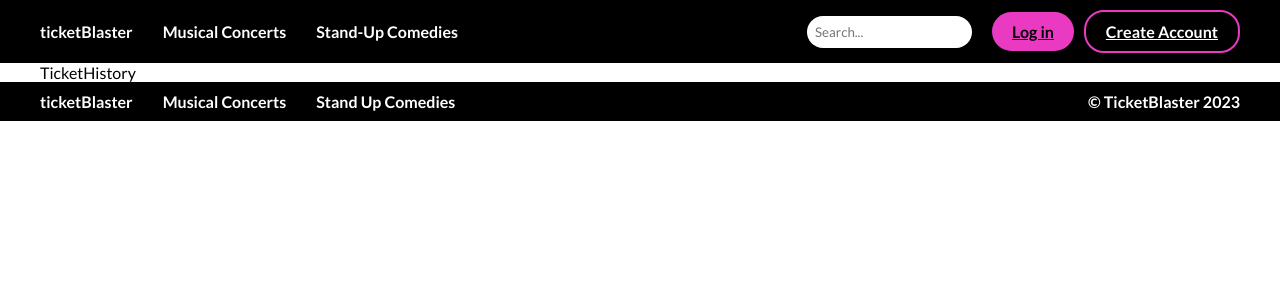
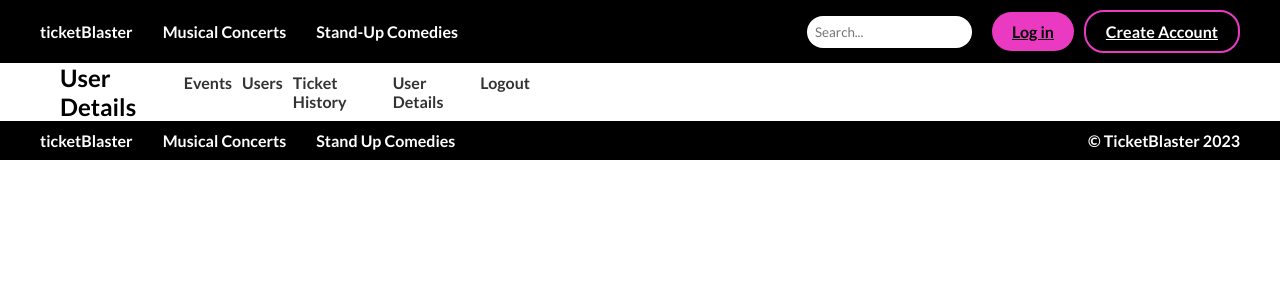
Before and after one commit to mitkapanarin/finalProject_ticketBlaster, a React (Vite) app in the folder client/: page /ticket-history in a window 1280 px wide. Shown: the top 300 px of the page. Built offline with nearby package versions, Linux system fonts and the light colour scheme.

Commit message:
create event

```diff
--- /dev/null
+++ b/client/src/Pages/EventDetails/EventDetails.jsx
@@ -0,0 +1,14 @@
+import React, { useState } from "react";
+import "./EventDetails.css";
+
+
+const EventDetails = () => {
+
+
+  return (
+   <div>Event DEtails</div>
+  );
+};
+
+export default EventDetails
+;
--- a/client/src/Pages/TicketHistory/TicketHistory.css
+++ b/client/src/Pages/TicketHistory/TicketHistory.css
@@ -0,0 +1,31 @@
+.card-ticket-history-details {
+    display: flex;
+    flex-direction: column;
+    width: 40%;
+    margin-left: 20px;
+    margin-right: 20px;
+  }
+
+  .navbar-ticket-history-details {
+    display: flex;
+    justify-content: space-between;
+    align-items: center;
+  }
+
+  .navbar-ticket-history-details ul {
+    list-style-type: none;
+    padding: 0;
+    margin: 0;
+    display: flex;
+  }
+
+  .navbar-ticket-history-details li {
+    margin-right: 10px;
+  }
+
+  .navbar-ticket-history-details a {
+    text-decoration: none;
+    color: #333;
+    font-weight: bold;
+
+  }
--- a/client/src/Pages/TicketHistory/TicketHistory.jsx
+++ b/client/src/Pages/TicketHistory/TicketHistory.jsx
@@ -1,9 +1,29 @@
-import React from 'react'
+import React, { useState } from "react";
+import "./TicketHistory.css";
+import { useSelector, useDispatch } from "react-redux";
+import { logout } from "../../store/Slices/userSlice";
+
 
 const TicketHistory = () => {
+  const dispatch = useDispatch()
+
+
   return (
-    <div>TicketHistory</div>
-  )
-}
+    <div className="card-ticket-history-details">
+      <div className="navbar-ticket-history-details">
+        <h2>User Details</h2>
+        <nav>
+          <ul>
+            <li><a href="/events">Events</a></li>
+            <li><a href="/all-users">Users</a></li>
+            <li><a href="/ticket-history">Ticket History</a></li>
+            <li><a href="/admin-details">User Details</a></li>
+            <li><a onClick={() => dispatch(logout())} >Logout</a></li>
+          </ul>
+        </nav>
+      </div>
+    </div>
+  );
+};
 
-export default TicketHistory
+export default TicketHistory;
--- a/client/src/Pages/index.jsx
+++ b/client/src/Pages/index.jsx
@@ -11,7 +11,7 @@ import Events from "./Events/Events";
 import AllUsers from "./AllUsers/AllUsers";
 import AdminDetails from "./AdminDetails/AdminDetails";
 import Purchase from "./Purchase/Purchase";
-
+import EventDetails from "./EventDetails/EventDetails"
 export {
   Signup,
   ForgotPassword,
@@ -26,4 +26,5 @@ export {
   AllUsers,
   AdminDetails,
   Purchase,
+  EventDetails,
 };
```
Also changed, not shown: client/src/Pages/EventDetails/EventDetails.css (added).
